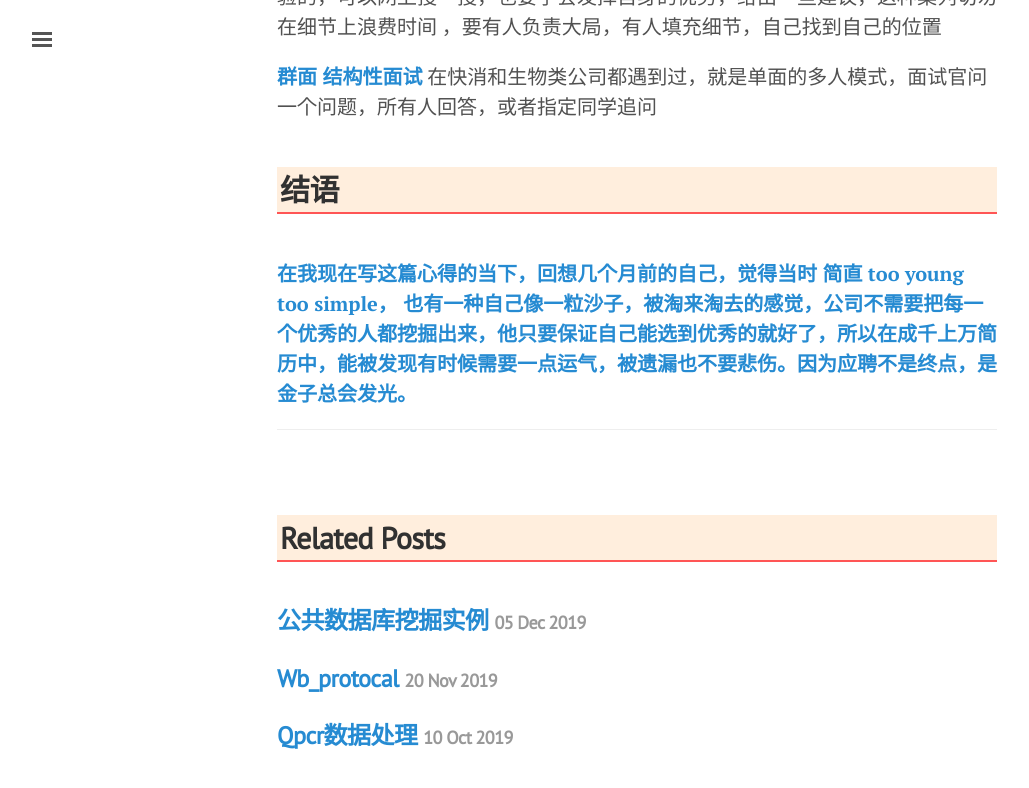
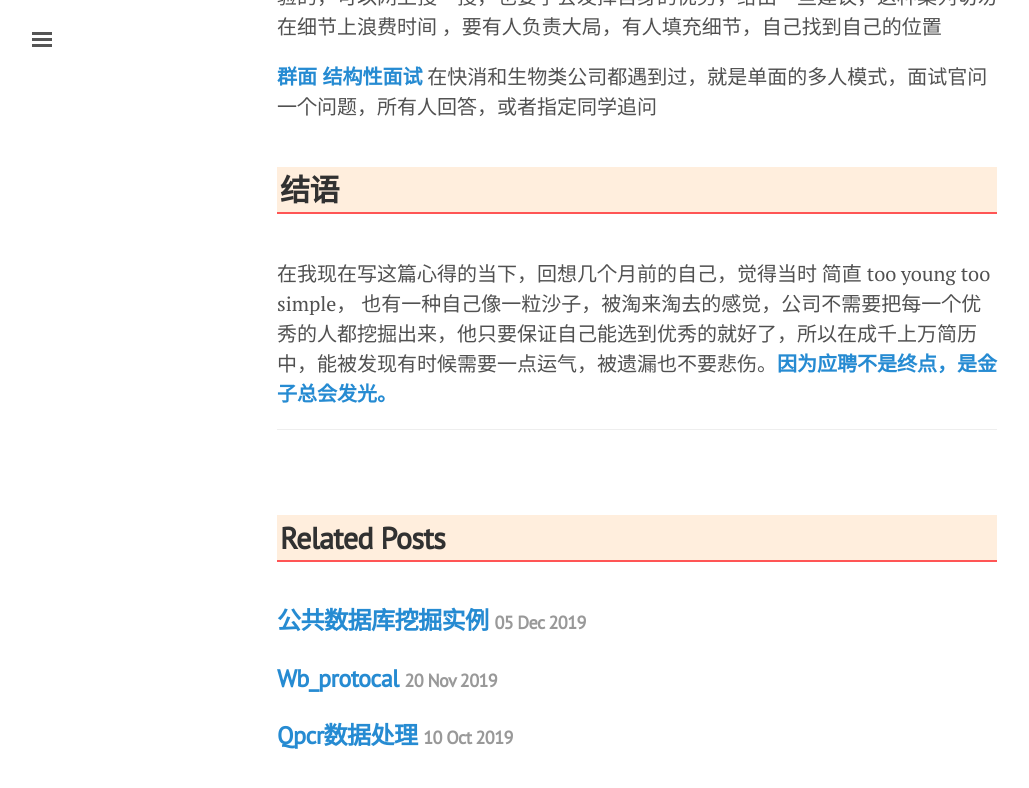
Before and after one commit to ShawnChen1996/ShawnChen1996.github.io, a Jekyll site: the page built from _posts/2020-01-22-秋招心得.md, in a window 1280 px wide and 900 px high, scrolled down 5960 px. Shown: the top 788 px of the window, without its empty margins (3-1032 px from the left). Built offline with Jekyll 4.4.1, drawn with Linux system fonts in a browser that asks for light colours.

```diff
--- a/_posts/2020-01-22-秋招心得.md
+++ b/_posts/2020-01-22-秋招心得.md
@@ -2,11 +2,11 @@
 layout: post
 tags: Thoughts
 ---
-
 > 时间总是不等人，冬天已经来临，秋招也已过去。
 这个秋天，我以一个学生的眼睛去观察职场，
 关于如何应对秋招也有一些拙见，并且对职场和应聘中的见闻也有一些想法，
 现在整理整理，记下来，和大家分享，和自己分享。
+
 
 ---
 ## 职业规划
@@ -107,4 +107,4 @@ tags: Thoughts
 
 ## 结语
 
-**在我现在写这篇心得的当下，回想几个月前的自己，觉得当时 简直 too young too simple， 也有一种自己像一粒沙子，被淘来淘去的感觉，公司不需要把每一个优秀的人都挖掘出来，他只要保证自己能选到优秀的就好了，所以在成千上万简历中，能被发现有时候需要一点运气，被遗漏也不要悲伤。因为应聘不是终点，是金子总会发光。**
+在我现在写这篇心得的当下，回想几个月前的自己，觉得当时 简直 too young too simple， 也有一种自己像一粒沙子，被淘来淘去的感觉，公司不需要把每一个优秀的人都挖掘出来，他只要保证自己能选到优秀的就好了，所以在成千上万简历中，能被发现有时候需要一点运气，被遗漏也不要悲伤。**因为应聘不是终点，是金子总会发光。**
```
Also changed, not shown: 1 other file.
